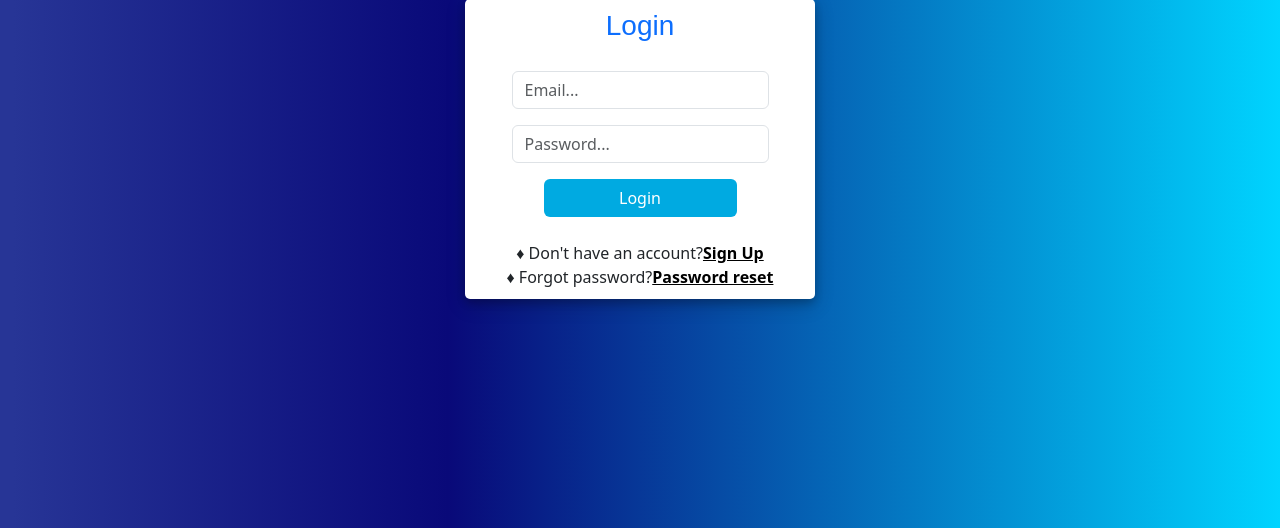
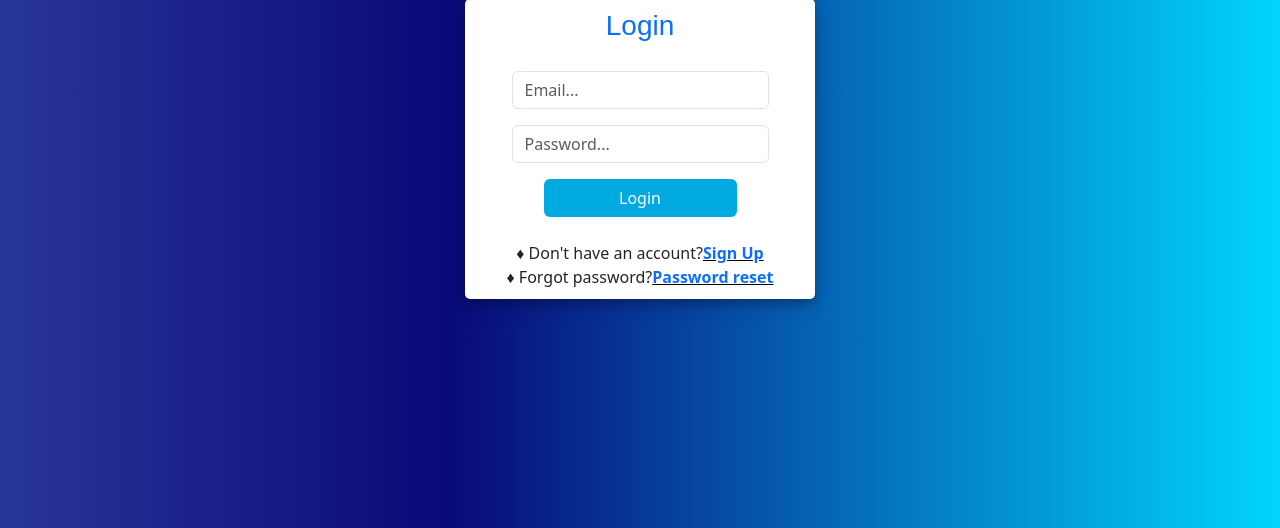
Before and after one commit to tanjil-dev/VesselTracker, a Django app: page /login/ in a window 1280 px wide. Shown: the part 166-694 px from the top of the page. Run offline with Django 3.2, Linux system fonts and the light colour scheme; some libraries are stand-ins or nearby versions.

Commit message:
[KAN-5] vercel 2

```diff
--- a/static/css/style.css
+++ b/static/css/style.css
@@ -143,6 +143,9 @@ color: black;
 .card-title a{
  text-decoration: none;
 }
+.decor{
+    text-decoration: none;
+}
 
 .dropdown-menu {
         max-height: 300px;
--- a/user/templates/auth/login.html
+++ b/user/templates/auth/login.html
@@ -36,10 +36,10 @@
             {{ form.errors }}
             <div class="mt-4">
                 <div class="d-flex justify-content-center links">
-                    &#9830; Don't have an account? <a href="{% url 'signup' %}" class="ml-2"><strong> Sign Up</strong></a>
+                    &#9830; Don't have an account? <a href="{% url 'signup' %}" class="ml-2"><strong class="text-primary decor"> Sign Up</strong></a>
                 </div>
                 <div class="d-flex justify-content-center links">
-                    &#9830;	Forgot password? <a href="{% url 'password_reset' %}" class="ml-2"><strong>Password reset</strong></a>
+                    &#9830;	Forgot password? <a href="{% url 'password_reset' %}" class="ml-2"><strong class="text-primary decor">Password reset</strong></a>
                 </div>
             </div>
         </div>
```
Also changed, not shown: 1 other file.
